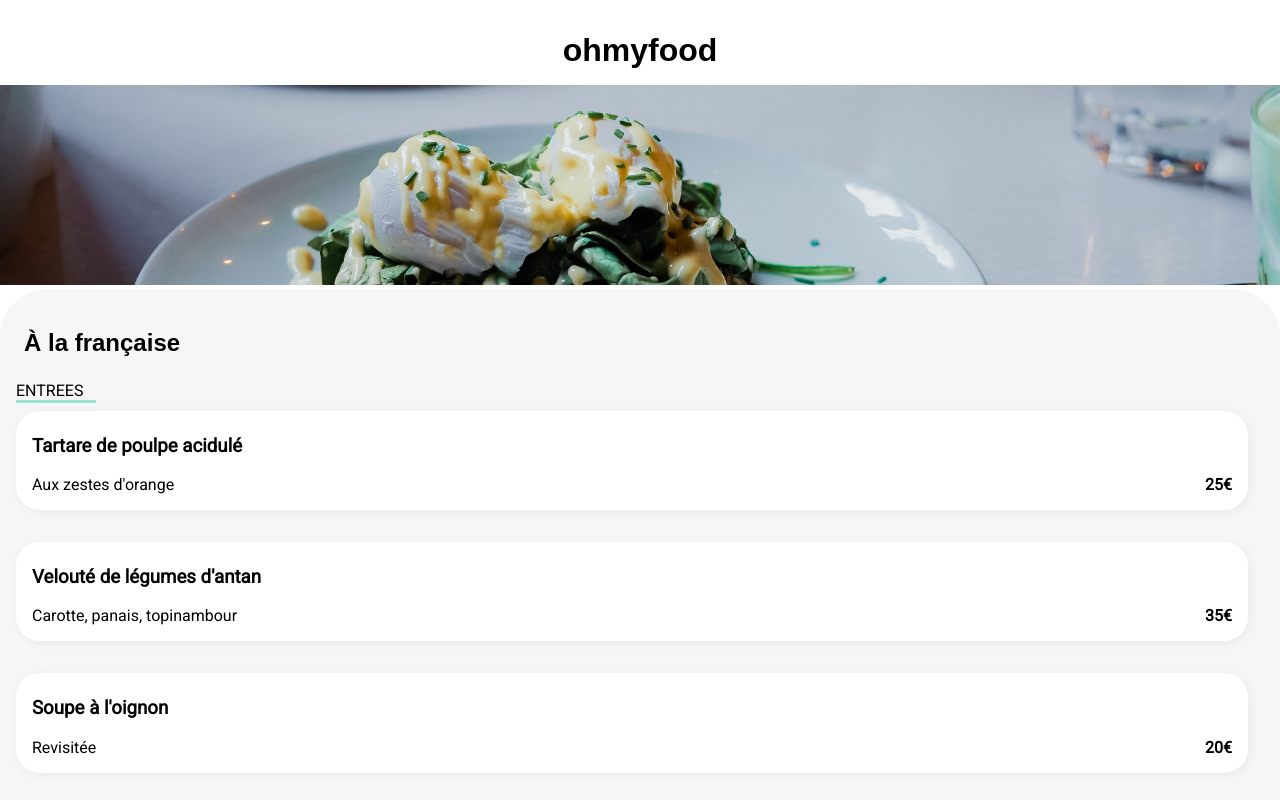
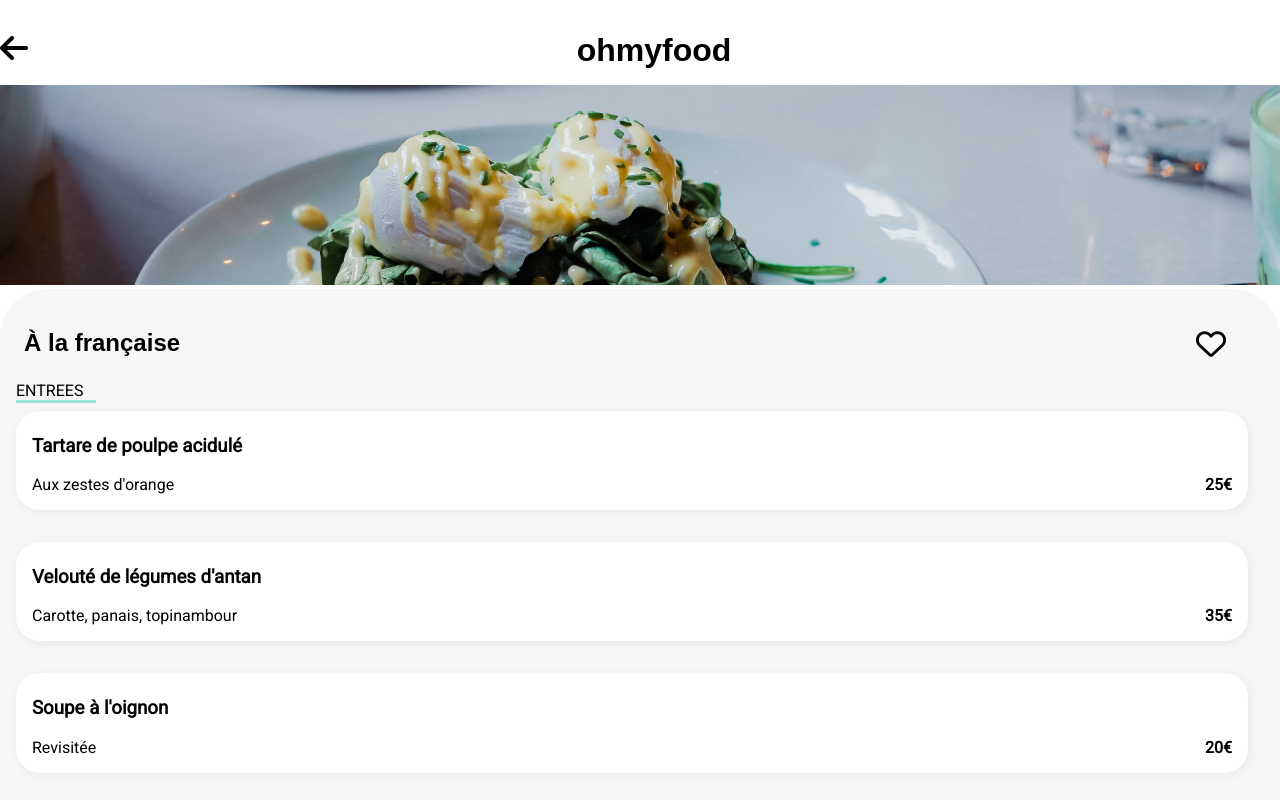
Before and after one commit to lionelmedzo/MedzoOwono_3_13042021, a plain HTML site: page a-la-francaise.html in a window 1280 px wide. Shown: the top 800 px of the page. Drawn offline with Linux system fonts and the light colour scheme; a web font is replaced by a local one.

Commit message:
Ajout des icons heart non colorer

```diff
--- a/a-la-francaise.html
+++ b/a-la-francaise.html
@@ -12,14 +12,14 @@
     </head>
     <body>
         <header>
-            <h1 class="logo">ohmyfood</h1>
+            <h1 class="logo"><a href ="index.html"><i class="fas fa-arrow-left"></i></a>ohmyfood</h1>
         </header>
         <div class="img">
             <img class="fond-image" src ="restaurants/toa-heftiba-DQKerTsQwi0-unsplash.jpg"/>
         </div>
         <section class="menu">
             <div class ="menu-titre">
-                <h2 class="titre-logo">&Agrave; la française</h2>
+                <h2 class="titre-logo">&Agrave; la française <i class="far fa-heart "></i></h2>
             </div>
 
 
--- a/style.css
+++ b/style.css
@@ -6,6 +6,9 @@ font-family: Roboto, sans-serif;
 header{
     box-shadow: 0 0 0 1em #cfcfcf;
 
+}
+.fa-arrow-left{
+    float: left;
 }
 .logo{
     font-family: Shrikhand, sans-serif;
@@ -183,9 +186,12 @@ a{
     padding-left:1em;
 }
 .fa-heart{
-    margin-left: 15em;
-    size:30px ;
+   float: right;
+   margin-right: 1em;
+   font-size: 30px;
+
 }
+
 
 /*__________________________________________________*/
 /*_______________________ Palette du gout_______________*/
```
Also changed, not shown: index.html (+4 -4 lines), la-note-enchantee.html (+2 -2 lines), la-palette-du-gout.html (+3 -2 lines), le-delice-des-sens.html (+2 -2 lines).
